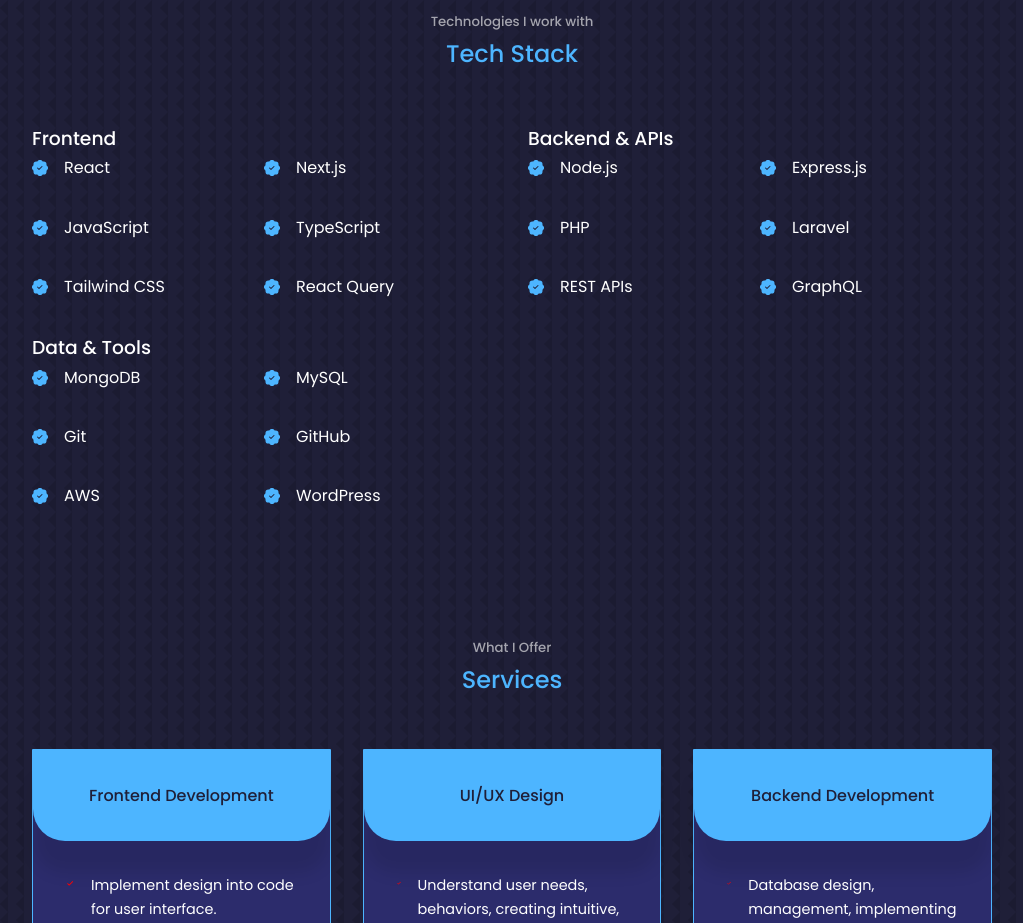
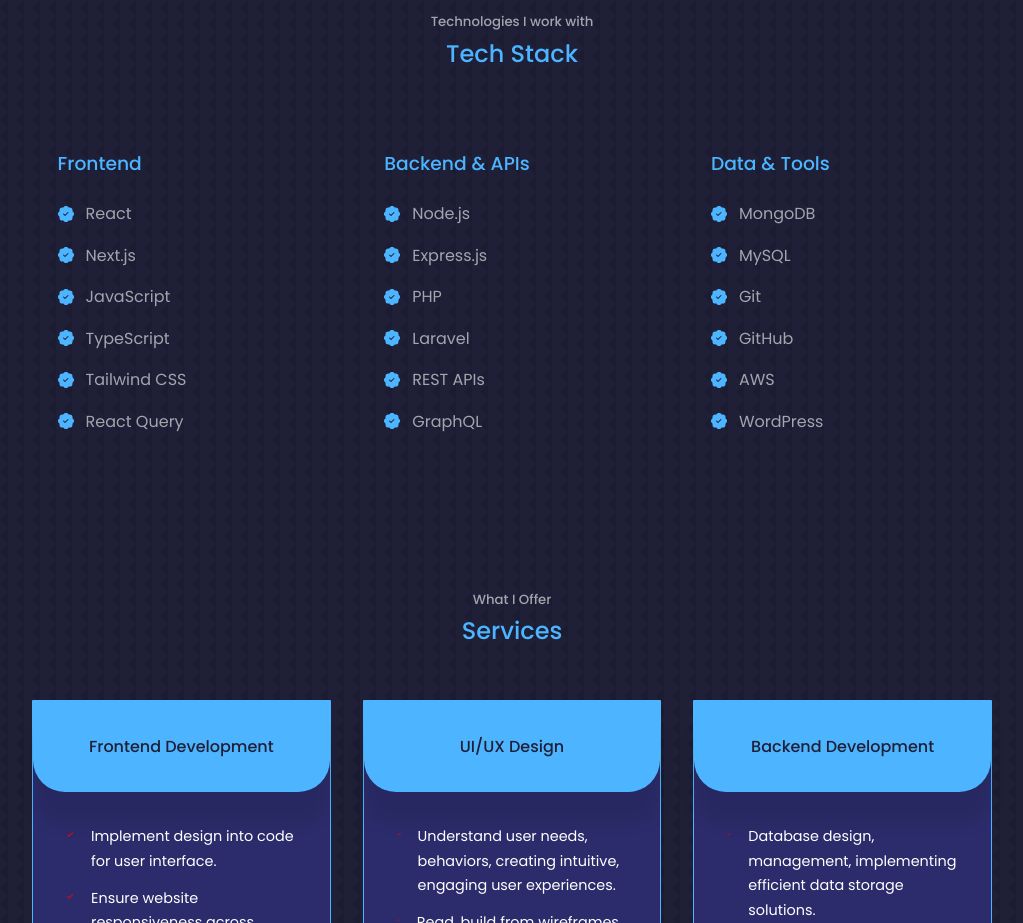
Before and after one commit to abiasV/abiasV.github.io, a React (Create React App) app: page / in a window 1280 px wide. Shown: the part 2960-3883 px from the top of the page, without its empty margins (128-1151 px from the left). Built offline with nearby package versions, Linux system fonts and the light colour scheme.

Commit message:
Style focused tech stack

```diff
--- a/src/components/experience/experience.css
+++ b/src/components/experience/experience.css
@@ -1,68 +1,52 @@
 .experience__container {
   display: grid;
-    grid-template-columns: 1fr 1fr;
-    gap: 2rem;
+  grid-template-columns: repeat(3, 1fr);
+  gap: 1.25rem;
 }
 
-.experience__container > div {
-    background: var(--color-bg-variant);
-    padding: 2.4rem 5rem;
-    border-radius: 2rem;
-    border: 1px solid transparent;
+.experience__group {
+  background: var(--color-surface);
+  border: 1px solid var(--color-border);
+  border-radius: 1.25rem;
+  padding: 1.6rem;
   transition: var(--transition);
-    height: fit-content;
 }
 
-.experience__container > div h3 {
-    text-align: center;
-    margin-bottom: 2rem;
-    color: var(--color-primary);
+.experience__group:hover {
+  transform: translateY(-4px);
+  border-color: var(--color-primary-variant);
 }
 
-.experience__container > div:hover {
-    background: transparent;
-    border-color: var(--color-primary-variant);
-    cursor: default;
+.experience__group h3 {
+  color: var(--color-primary);
+  margin-bottom: 1.25rem;
 }
 
 .experience__content {
   display: grid;
-    grid-template-columns: 1fr 1fr;
-    row-gap: 2rem;
+  gap: 0.9rem;
 }
 
 .experience__details {
   display: flex;
-    gap: 1rem;
+  align-items: center;
+  gap: 0.75rem;
+  color: var(--color-light);
 }
 
 .experience__details-icon {
-    margin-top: 6px;
   color: var(--color-primary);
+  flex-shrink: 0;
 }
 
-/* ============ MEDIA QUERIES (MEDIUM DEVICES) ================ */
 @media screen and (max-width: 1024px) {
+  .experience__container {
+    grid-template-columns: 1fr 1fr;
+  }
+}
+
+@media screen and (max-width: 600px) {
   .experience__container {
     grid-template-columns: 1fr;
   }
-    .experience__container > div {
-        width: 80%;
-        padding: 2rem;
-        margin: 0 auto;
 }
-    .experience__content {
-        padding: 1rem;
-    }
-  }
-
-  /* ============ MEDIA QUERIES (SMALL DEVICES) ================ */
-  @media screen and (max-width: 600px) {
-    .experience__container {
-        gap: 1rem;
-    }
-    .experience__container > div {
-        width: 100%;
-        padding: 2rem 1rem;
-    }
-  }
```
Lines whose indentation alone changed are shown as unchanged.
